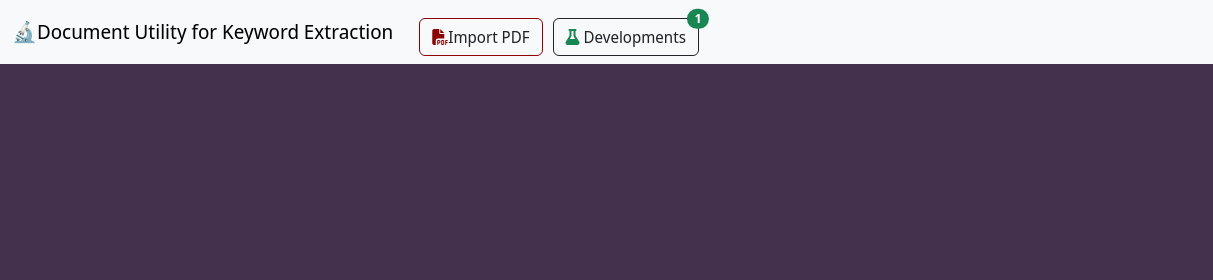
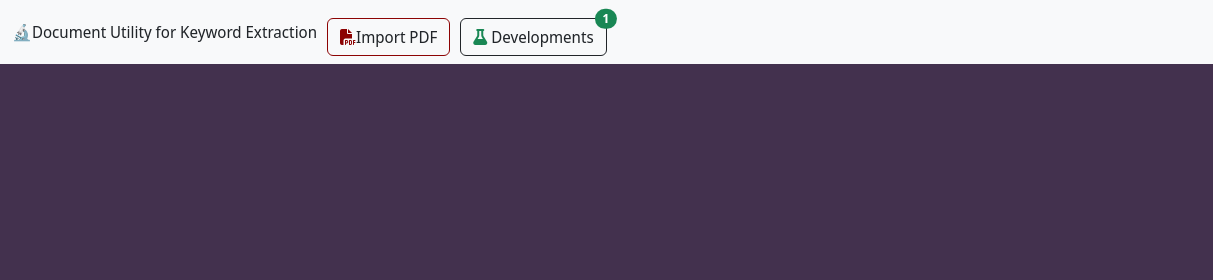
Before and after one commit to gabrielemartire/DUKE, a plain HTML site: page index.html in a window 1280 px wide. Shown: the top 280 px of the page, 0-1213 px from the left. Drawn offline with nearby package versions, Linux system fonts and the light colour scheme.

Commit message:
Update navbar branding in index.html

```diff
--- a/index.html
+++ b/index.html
@@ -21,7 +21,7 @@
 <body>
     <nav class="navbar navbar-expand-lg bg-body-tertiary navbar">
       <div class="container-fluid justify-content-start">
-        <a class="navbar-brand" href="#">🔬Document Utility for Keyword Extraction</a>
+        🔬Document Utility for Keyword Extraction
         <button id="navbar-collapse-btn" class="btn navbar-toggler" onclick="this.blur();" type="button" data-bs-toggle="collapse" data-bs-target="#navbarSupportedContent" aria-controls="navbarSupportedContent" aria-expanded="false" aria-label="Toggle navigation">
           <span class="navbar-toggler-icon"></span>
         </button>
```
